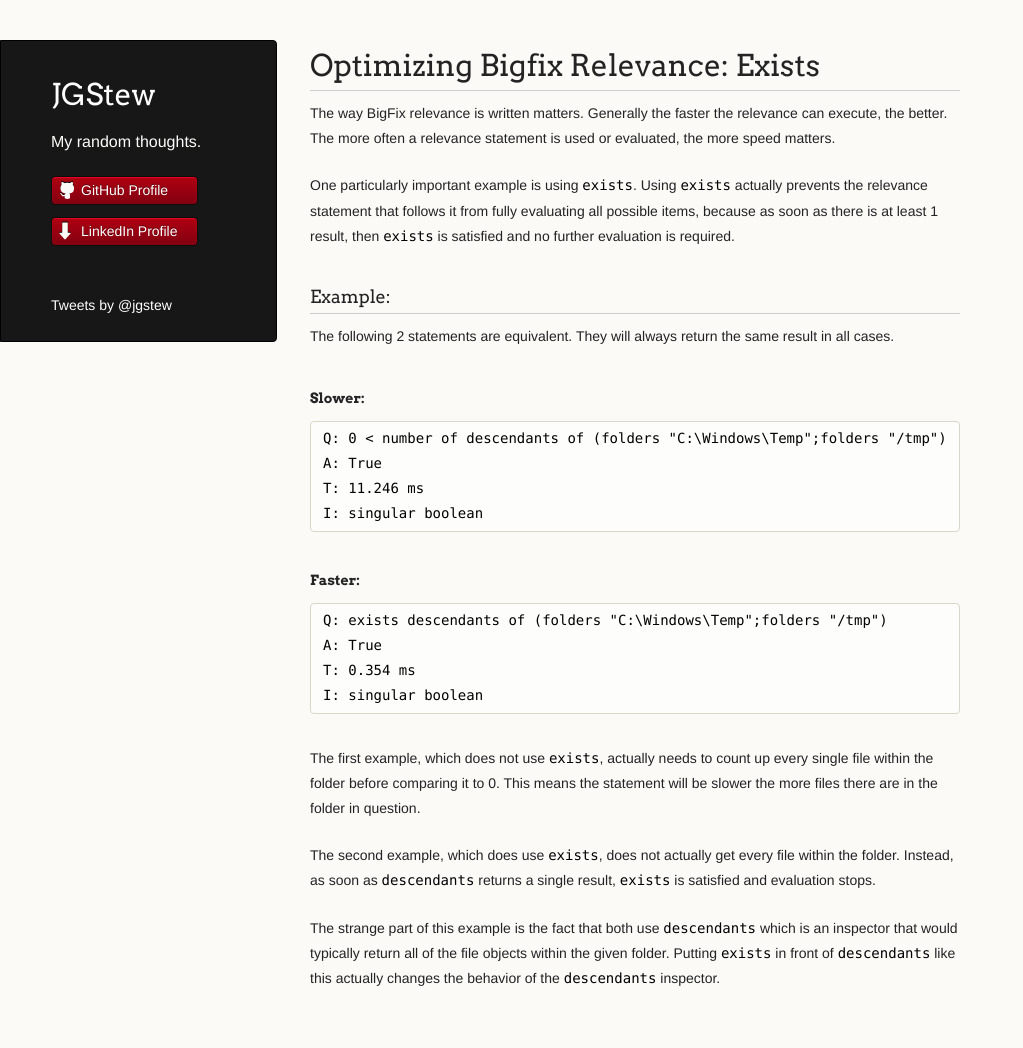
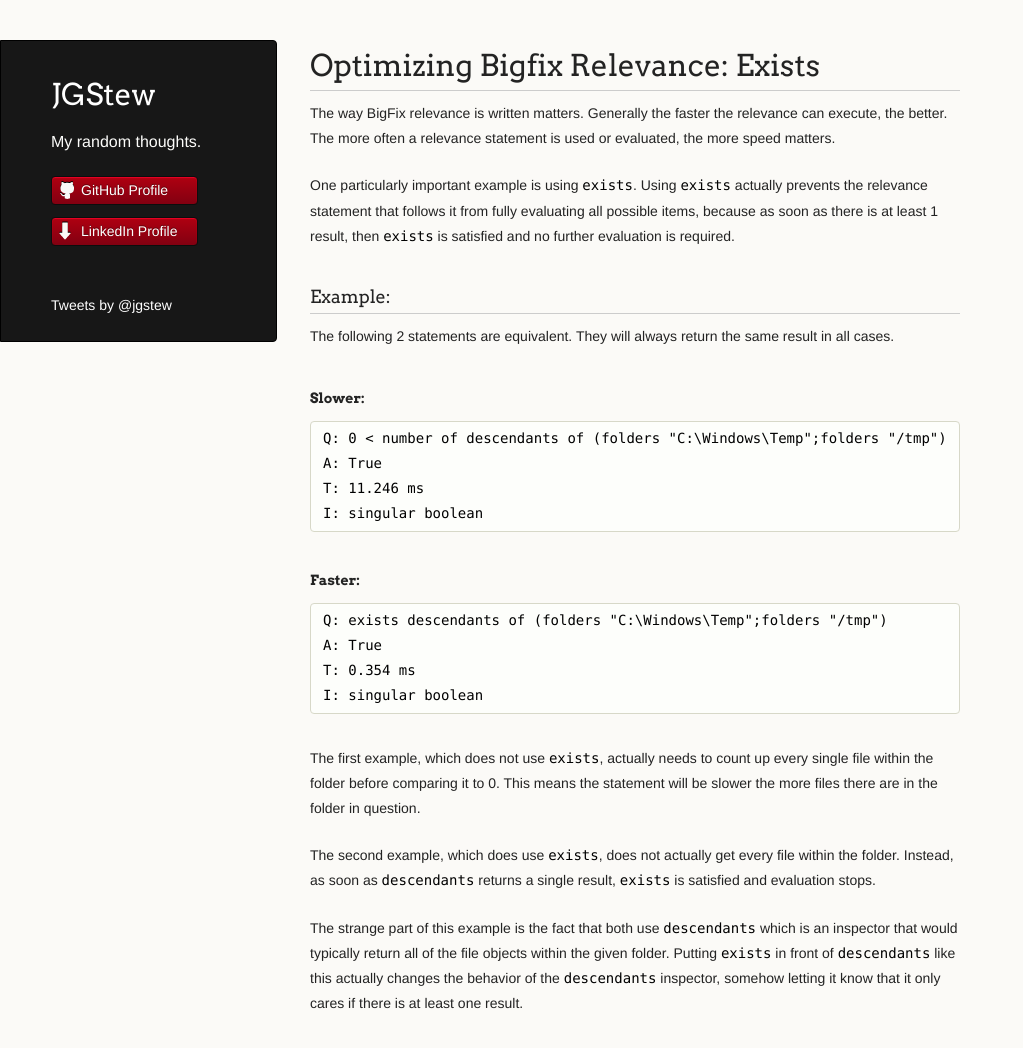
Before and after one commit to jgstew/jgstew.github.io, a Jekyll site: the page built from _posts/2016-12-01-Optimizing-BigFix-Relevance:-exists.md, in a window 1280 px wide and 1088 px high. Shown: the top 1048 px of the window, without its empty margins (0-1023 px from the left). Built offline with Jekyll 4.4.1, drawn with Linux system fonts in a browser that asks for light colours; comment, search, counter and statistics services are not loaded.

Commit message:
Update 2016-12-01-Optimizing-BigFix-Relevance:-exists.md

```diff
--- a/_posts/2016-12-01-Optimizing-BigFix-Relevance:-exists.md
+++ b/_posts/2016-12-01-Optimizing-BigFix-Relevance:-exists.md
@@ -24,4 +24,4 @@ The first example, which does not use `exists`, actually needs to count up every
 
 The second example, which does use `exists`, does not actually get every file within the folder. Instead, as soon as `descendants` returns a single result, `exists` is satisfied and evaluation stops.
 
-The strange part of this example is the fact that both use `descendants` which is an inspector that would typically return all of the file objects within the given folder. Putting `exists` in front of `descendants` like this actually changes the behavior of the `descendants` inspector.
+The strange part of this example is the fact that both use `descendants` which is an inspector that would typically return all of the file objects within the given folder. Putting `exists` in front of `descendants` like this actually changes the behavior of the `descendants` inspector, somehow letting it know that it only cares if there is at least one result.
```
